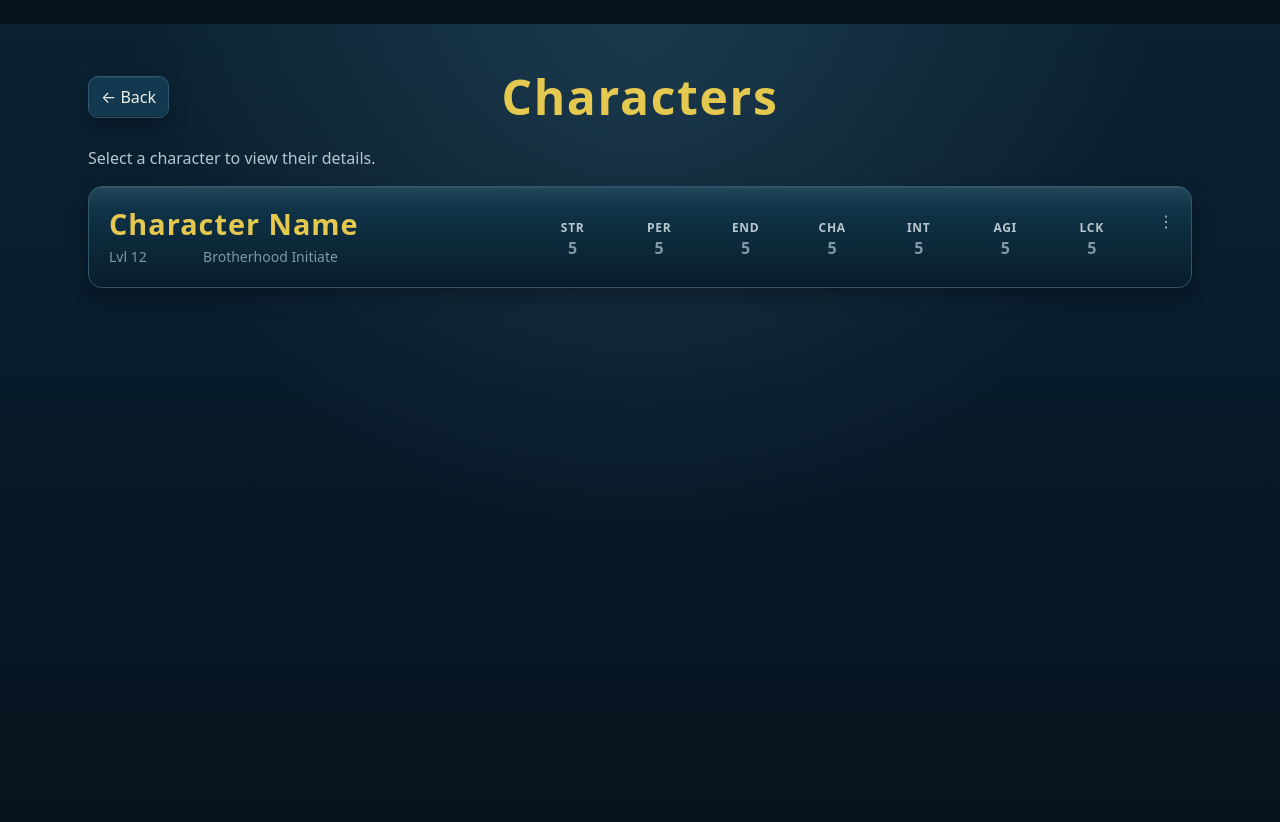
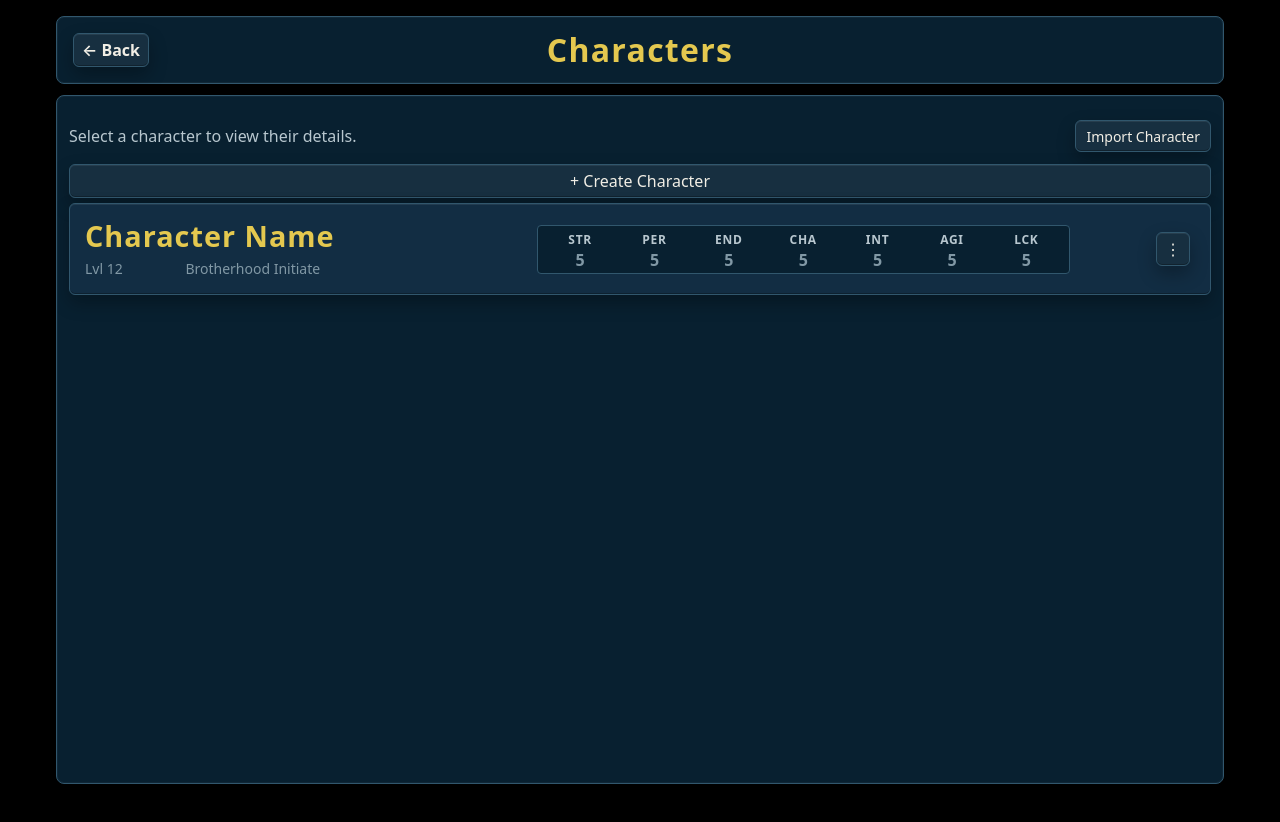
Before and after one commit to SidewaysPhoenix/vault-kit, a React (Vite) app: page /#/characters in a window 1280 px wide. After the commit the page ends 800 px from the top, so only its background shows below. Built offline with nearby package versions, Linux system fonts and the light colour scheme.

Commit message:
Added reusable page layout styling

```diff
--- a/src/components/PageHeader.css
+++ b/src/components/PageHeader.css
@@ -4,45 +4,49 @@
   align-items: center;
   gap: 16px;
 
-  margin-bottom: 24px;
+  margin-bottom: 8px;
+  padding: 16px;
+
+  border: 1px solid var(--color-border);
+  border-radius: 8px;
+
+  background: var(--color-bg-shell);
+
+  box-shadow:
+    inset 0 0 0 1px rgba(255, 255, 255, 0.04),
+    0 2px 8px rgba(0, 0, 0, 0.35);
 }
 
 .pageBackButton {
   justify-self: start;
+
+  border: 1px solid var(--color-border);
+  border-radius: 6px;
+
+  background: var(--color-surface);
+  color: var(--color-text);
+
+  padding: 8px 14px;
+  font-size: 1rem;
+  font-weight: 600;
+
+  cursor: pointer;
 }
 
-.pageBackButton:hover,
-.pageBackButton:focus-visible {
-  transform: translateX(-2px);
-}
-
-.pageBackButton:active {
-  transform: translateX(0);
+.pageBackButton:hover {
+  border-color: var(--color-gold);
+  color: var(--color-gold);
 }
 
 .pageTitle {
   margin: 0;
 
   color: var(--color-gold);
-
+  font-size: 2rem;
+  letter-spacing: 0.04em;
   text-align: center;
 }
 
 .pageHeaderRight {
   justify-self: end;
 }
-
-@media (max-width: 600px) {
-  .pageHeader {
-    grid-template-columns: auto 1fr auto;
-    gap: 10px;
-  }
-
-  .pageTitle {
-    font-size: 1.5rem;
-  }
-
-  .pageBackButton {
-    padding: 7px 10px;
-  }
-}
--- /dev/null
+++ b/src/components/PageLayout.css
@@ -0,0 +1,28 @@
+.pageLayout {
+  height: 100vh;
+  max-width: 1200px;
+  margin: 0 auto;
+  padding: 16px;
+  box-sizing: border-box;
+
+  display: grid;
+  grid-template-rows: auto 1fr;
+  gap: 3px;
+  color: var(--color-text);
+  background: var(--color-bg-page);
+}
+
+.pageContentPanel {
+  min-height: 0;
+  overflow: auto;
+
+  padding: 12px;
+  border: 1px solid var(--color-border);
+  border-radius: 8px;
+
+  background: var(--color-bg-shell);
+
+  box-shadow:
+    inset 0 0 0 1px rgba(255, 255, 255, 0.03),
+    0 2px 8px rgba(0, 0, 0, 0.35);
+}
--- /dev/null
+++ b/src/components/PageLayout.tsx
@@ -0,0 +1,21 @@
+import "./PageLayout.css";
+import PageHeader from "./PageHeader";
+
+type PageLayoutProps = {
+  title: string;
+  children: React.ReactNode;
+};
+
+function PageLayout(props: PageLayoutProps) {
+    return (
+        <main className="pageLayout">
+            <PageHeader title={props.title} />
+
+            <section className="pageContentPanel">
+                {props.children}
+            </section>
+        </main>
+    );
+}
+
+export default PageLayout;
--- a/src/pages/CharacterSelectionPage.css
+++ b/src/pages/CharacterSelectionPage.css
@@ -1,10 +1,34 @@
+.characterToolbar {
+  display: grid;
+  grid-template-columns: 1fr 1fr;
+  align-items: center;
+}
+
+.characterPageHint {
+  margin: revert;
+}
+
+.vaultButton.importCharacterButton {
+  height: var(--control-height-sm);
+  font-size: var(--font-size-sm);
+  white-space: nowrap;
+  width: fit-content;
+  padding: 0 10px;
+  justify-self: right;
+}
+
+.vaultButton.createNewCharacterButton {
+  width: 100%;
+  margin-bottom: 5px;
+}
+
 .characterCard {
   display: grid;
-  grid-template-columns: 40% 1fr;
+  grid-template-columns: 40% 1fr 10%;
   align-items: center;
   gap: 10px;
 
-  padding: 20px 56px 20px 20px;
+  padding: 15px 20px 15px 15px;
 
   cursor: pointer;
 }
@@ -33,6 +57,10 @@
 .specialBlock {
   display: grid;
   gap: 3px;
+  background: var(--color-bg-shell);
+  padding: 5px;
+  border-radius: 4px;
+  border: 1px solid var(--color-border);
 }
 
 .specialLabels,
@@ -43,7 +71,5 @@
 }
 
 .characterMenuButton {
-  position: absolute;
-  top: 14px;
-  right: 5px;
+  justify-self: end;
 }
--- a/src/pages/CharacterSelectionPage.tsx
+++ b/src/pages/CharacterSelectionPage.tsx
@@ -1,17 +1,24 @@
 import { Link } from "react-router";
 import "./CharacterSelectionPage.css";
-import PageHeader from "../components/PageHeader";
+import PageLayout from "../components/PageLayout";
 
 
 
 function CharacterSelectionPage() {
   return (
 
-    <main className="mainContainer">
-        <PageHeader title="Characters" />
-        <div>
-        <p>Select a character to view their details.</p>
+    <PageLayout title="Characters">
+        <div className="characterToolbar">
+            <p className="characterPageHint">Select a character to view their details.</p>
+            <button className="vaultButton importCharacterButton">
+                Import Character
+            </button>
         </div>
+
+
+        <button className="vaultButton createNewCharacterButton">
+            + Create Character
+        </button>
 
         <section className="vaultCard characterCard">
             <div className="characterInfo">
@@ -47,14 +54,13 @@ function CharacterSelectionPage() {
 
             <button
                 type="button"
-                className="vaultIconButton characterMenuButton"
+                className="vaultButton characterMenuButton"
                 aria-label="Open character menu"
             >
                 ⋮
             </button>
         </section>
-    </main>
-
+    </PageLayout>
   );
 }
 
--- a/src/styles/globals.css
+++ b/src/styles/globals.css
@@ -16,6 +16,7 @@ body {
   min-height: 100vh;
   margin: 0;
 
+  /*
   background:
     radial-gradient(
       circle at top,
@@ -27,7 +28,7 @@ body {
       var(--color-bg-shell) 0%,
       var(--color-bg-page) 100%
     );
-
+  */
   color: var(--color-text);
 
   font-family:
@@ -133,6 +134,7 @@ small,
   min-height: calc(100vh - 48px);
   margin: 24px auto;
   padding: clamp(24px, 4vw, 48px);
+  background: var(--color-bg-shell);
 }
 
 ::selection {
@@ -144,6 +146,95 @@ small,
   outline: 2px solid var(--color-gold);
   outline-offset: 3px;
 }
+
+
+.vaultCard {
+  position: relative;
+  overflow: hidden;
+
+  background: var(--color-bg-card);
+  color: inherit;
+  text-decoration: none;
+
+  border: 1px solid var(--color-border);
+  border-radius: var(--radius-sm);
+  box-shadow: var(--shadow-card);
+
+  /*transition:
+    transform var(--transition-standard),
+    border-color var(--transition-standard),
+    box-shadow var(--transition-standard),
+    background var(--transition-standard);
+  */
+}
+
+/*
+.vaultCard::before {
+  position: absolute;
+  inset: 0;
+
+  content: "";
+  pointer-events: none;
+
+  background:
+    linear-gradient(
+      180deg,
+      var(--color-white-soft),
+      transparent 22%
+    );
+}
+*/
+
+.vaultCard:hover,
+.vaultCard:focus-visible {
+  transform: translateY(-2px);
+  background: var(--color-bg-card-hover);
+  border-color: var(--color-border-gold);
+  box-shadow: var(--shadow-card-hover);
+  outline: none;
+}
+
+.vaultCard > * {
+  z-index: 1;
+}
+
+.vaultButton {
+  padding: 4px 8px;
+
+  background: var(--color-button);
+  color: var(--color-text);
+
+  border: 1px solid var(--color-border);
+  border-radius: var(--radius-sm);
+
+  box-shadow: var(--shadow-card);
+
+  cursor: pointer;
+
+  /*transition:
+    color var(--transition-fast),
+    background-color var(--transition-fast),
+    border-color var(--transition-fast),
+    box-shadow var(--transition-fast),
+    transform var(--transition-fast);
+  */
+}
+
+.vaultButton:hover,
+.vaultButton:focus-visible {
+  background: var(--color-button-hover);
+  color: var(--color-gold);
+
+  border-color: var(--color-border-gold);
+  box-shadow: var(--shadow-card-hover);
+
+  outline: none;
+}
+
+.vaultButton:active {
+  transform: translateY(1px);
+}
+
 
 /* Firefox */
 * {
@@ -189,130 +280,6 @@ small,
 }
 
 
-
-.vaultCard {
-  position: relative;
-  overflow: hidden;
-
-  background: var(--gradient-surface);
-  color: inherit;
-  text-decoration: none;
-
-  border: 1px solid var(--color-border);
-  border-radius: var(--radius-lg);
-  box-shadow: var(--shadow-card);
-
-  transition:
-    transform var(--transition-standard),
-    border-color var(--transition-standard),
-    box-shadow var(--transition-standard),
-    background var(--transition-standard);
-}
-
-.vaultCard::before {
-  position: absolute;
-  inset: 0;
-
-  content: "";
-  pointer-events: none;
-
-  background:
-    linear-gradient(
-      180deg,
-      var(--color-white-soft),
-      transparent 22%
-    );
-}
-
-.vaultCard:hover,
-.vaultCard:focus-visible {
-  transform: translateY(-4px);
-  background: var(--gradient-surface-hover);
-  border-color: var(--color-border-gold);
-  box-shadow: var(--shadow-card-hover);
-  outline: none;
-}
-
-.vaultCard > * {
-  z-index: 1;
-}
-
-.vaultButton {
-  padding: 8px 12px;
-
-  background: var(--color-button);
-  color: var(--color-text);
-
-  border: 1px solid var(--color-border);
-  border-radius: var(--radius-md);
-
-  box-shadow: var(--shadow-card);
-
-  cursor: pointer;
-
-  transition:
-    color var(--transition-fast),
-    background-color var(--transition-fast),
-    border-color var(--transition-fast),
-    box-shadow var(--transition-fast),
-    transform var(--transition-fast);
-}
-
-.vaultButton:hover,
-.vaultButton:focus-visible {
-  background: var(--color-button-hover);
-  color: var(--color-gold);
-
-  border-color: var(--color-border-gold);
-  box-shadow: var(--shadow-card-hover);
-
-  outline: none;
-}
-
-.vaultButton:active {
-  transform: translateY(1px);
-}
-
-.vaultIconButton {
-  display: inline-grid;
-  width: var(--control-height-md);
-  height: var(--control-height-md);
-  place-items: center;
-  font-size: var(--font-size-md);
-
-
-  padding: 0;
-
-  background: transparent;
-  color: var(--color-text-muted);
-
-  border: 1px solid transparent;
-  border-radius: var(--radius-md);
-
-  cursor: pointer;
-
-  transition:
-    color var(--transition-fast),
-    background-color var(--transition-fast),
-    border-color var(--transition-fast),
-    box-shadow var(--transition-fast);
-}
-
-.vaultIconButton:hover,
-.vaultIconButton:focus-visible {
-  background: var(--color-button-hover);
-  color: var(--color-gold);
-
-
-  box-shadow: var(--shadow-control);
-
-  outline: none;
-}
-
-.vaultIconButton:active {
-  background: var(--color-button-active);
-}
-
 @media (max-width: 900px) {
   .mainContainer {
     width: min(100% - 32px, 1200px);
--- a/src/styles/themes.css
+++ b/src/styles/themes.css
@@ -1,8 +1,10 @@
 :root {
   /* Backgrounds */
-  --color-bg-page: #06131e;
-  --color-bg-shell: #0a2233;
+  --color-bg-page: #000000;
+  --color-bg-shell: #082030;
   --color-bg-shell-top: #0d2c41;
+  --color-bg-card: #122d43;
+  --color-bg-card-hover: #183a55;
 
   /* Surfaces */
   --color-surface: #0d2d42;
@@ -46,9 +48,9 @@
   --color-luck-bg: #29452f;
 
   /* Buttons */
-  --color-button: #12394f;
-  --color-button-hover: #194b64;
-  --color-button-active: #205b77;
+  --color-button: #172f40;
+  --color-button-hover: #1f4056;
+  --color-button-active: #102636;
 
   --color-button-primary: var(--color-gold);
   --color-button-primary-hover: #efd969;
```
